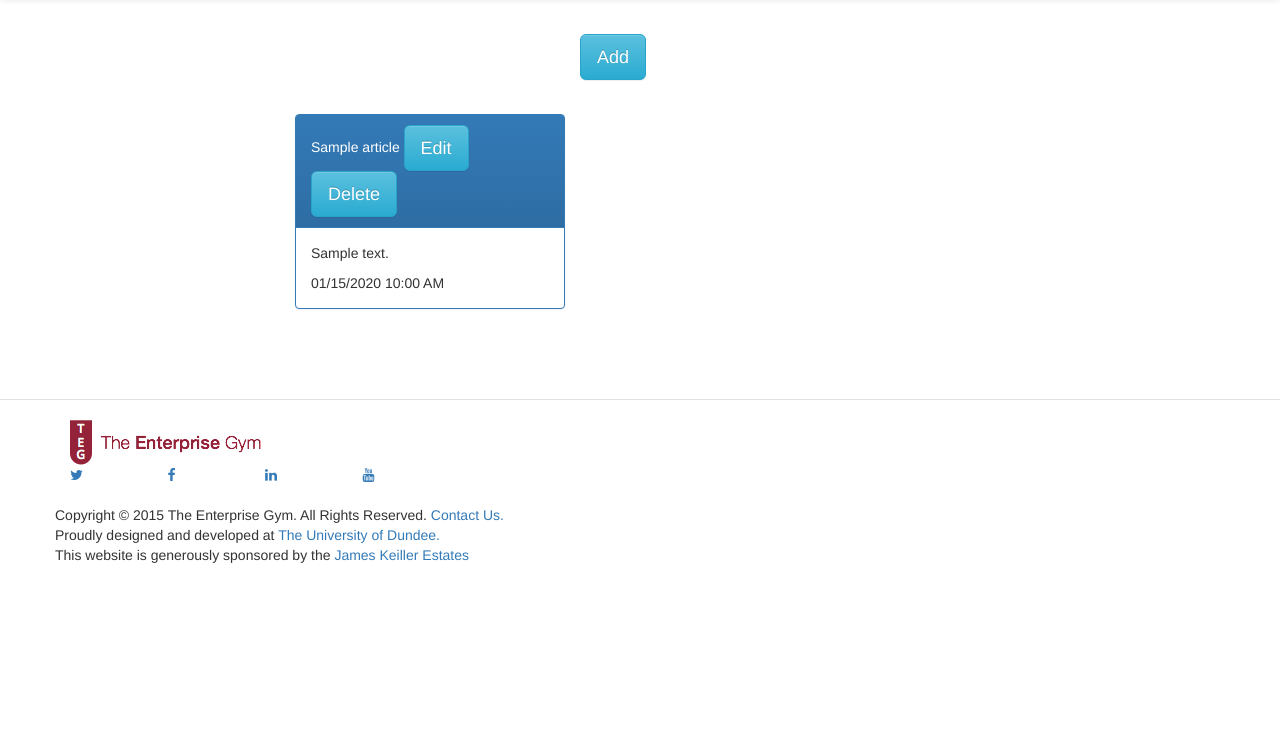
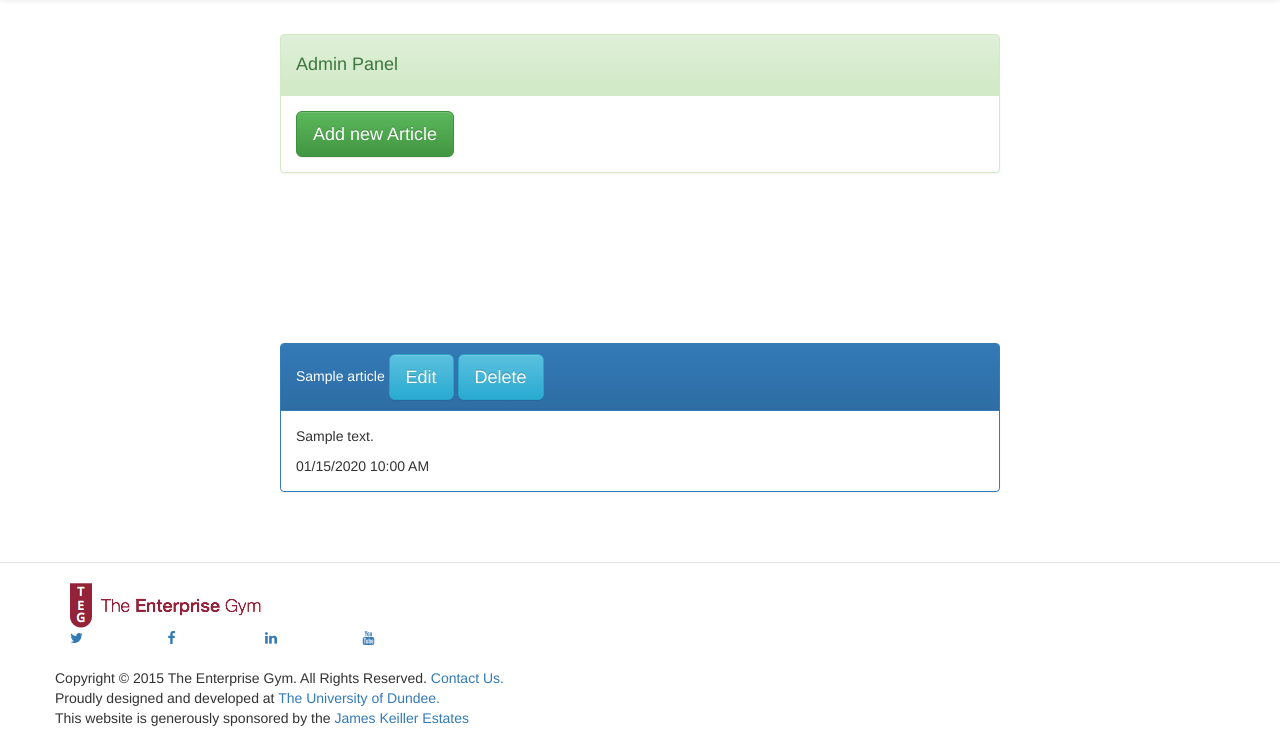
Before and after one commit to jslvtr/AC41004-Team-2, a Flask app: template src/templates/articles_admin.html in a window 1280 px wide. Shown: the part 56-800 px from the top of the page. Run offline with Flask 2, Linux system fonts and the light colour scheme; the template is opened without the code that fills it: most values are stand-ins (such as "Sample title", 1, 10 or a date in 2020); parts of the project's set-up code (start-up, migrations or seed data) failed here and were passed over; some libraries are stand-ins or nearby versions.

Commit message:
-Added some small changes since last time. -Will discuss changes to be made to this tomorrow

```diff
--- a/src/templates/articles_admin.html
+++ b/src/templates/articles_admin.html
@@ -1,9 +1,19 @@
-<div class="content row">
-    <button type="button" class="btn btn-info btn-lg" data-toggle="modal" data-target="#ArticleEditroModalNew">Add</button>
 
+    <div class="content row">
+   <!-- <h4>Add an Article</h4>-->
+        <div class="panel panel-success">
+            <div class="panel-heading"><h4>Admin Panel</h4></div>
+            <div class="panel-body">
+                <button type="button" class="btn btn-success btn-lg dropdown-menu-right" data-toggle="modal" data-target="#ArticleEditroModalNew">Add new Article</button>
+
+            </div>
+        </div>
+    </div>
     <!--Retrive 3 News from db based on current date-->
     <!-- I am assuming below 'article' are separate entries in the news table -->
-    <div class="col-md-5">
+
+    <div class="content">
+    <!--<h4>Current Articles</h4>-->
         <ul>
             {% for article in news %}
                 {% include 'article_small_edit.html' %}
```
